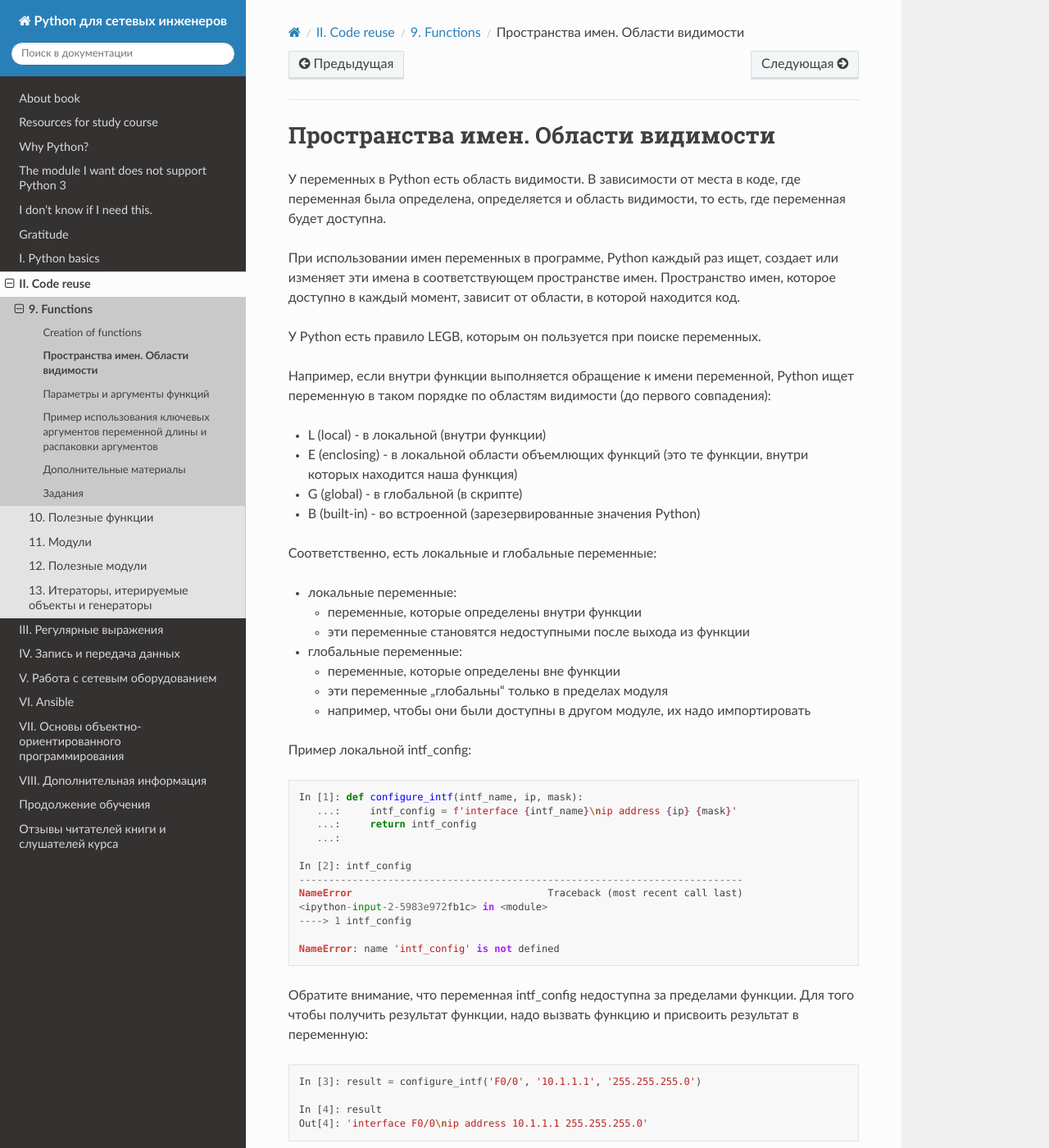
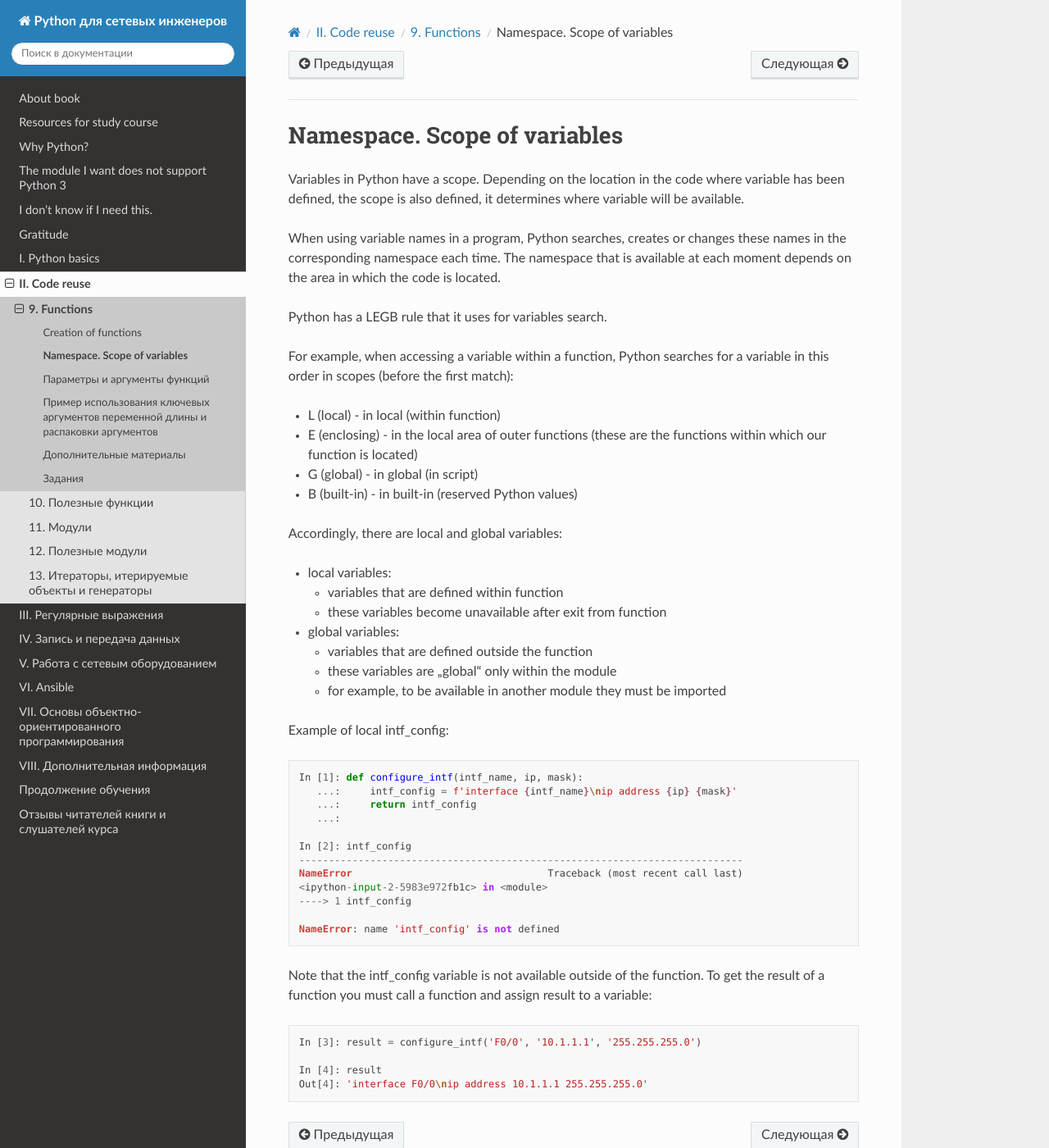
Before and after one commit to Aidar5/nattoeng, a Sphinx documentation site: the page built from docs/source/book/09_functions/2_namespace.rst, in a window 1280 px wide and 1400 px high. Shown: the whole window at 82% size. Built offline with Sphinx 7.4.7 and the Read the Docs theme 2.0.0, drawn with Linux system fonts in a browser that asks for light colours; pages that are not in the unit, such as notebooks, are missing from menus.

Commit message:
Update 2_namespace.rst

```diff
--- a/docs/source/book/09_functions/2_namespace.rst
+++ b/docs/source/book/09_functions/2_namespace.rst
@@ -1,41 +1,33 @@
-Пространства имен. Области видимости
+Namespace. Scope of variables
 ------------------------------------
 
-У переменных в Python есть область видимости. В зависимости от места в
-коде, где переменная была определена, определяется и область видимости,
-то есть, где переменная будет доступна.
+Variables in Python have a scope. Depending on the location in the code where variable has been defined, the scope is also defined, it determines where variable will be available.
 
-При использовании имен переменных в программе, Python каждый раз ищет,
-создает или изменяет эти имена в соответствующем пространстве имен.
-Пространство имен, которое доступно в каждый момент, зависит от области,
-в которой находится код.
+When using variable names in a program, Python searches, creates or changes these names in the corresponding namespace each time. The namespace that is available at each moment depends on the area in which the code is located.
 
-У Python есть правило LEGB, которым он пользуется при поиске переменных.
+Python has a LEGB rule that it uses for variables search.
 
-Например, если внутри функции выполняется обращение к имени переменной,
-Python ищет переменную в таком порядке по областям видимости (до первого
-совпадения):
+For example, when accessing a variable within a function, Python searches for a variable in this order in scopes (before the first match):
 
-* L (local) - в локальной (внутри функции)
-* E (enclosing) - в локальной области объемлющих функций (это те функции,
-  внутри которых находится наша функция)
-* G (global) - в глобальной (в скрипте)
-* B (built-in) - во встроенной (зарезервированные значения Python)
+* L (local) - in local (within function)
+* E (enclosing) - in the local area of outer functions (these are the functions within which our function is located)
+* G (global) - in global (in script)
+* B (built-in) - in built-in (reserved Python values)
 
-Соответственно, есть локальные и глобальные переменные:
+Accordingly, there are local and global variables:
 
-* локальные переменные:
+* local variables:
 
-  * переменные, которые определены внутри функции
-  * эти переменные становятся недоступными после выхода из функции
+  * variables that are defined within function
+  * these variables become unavailable after exit from function
 
-* глобальные переменные:
+* global variables:
 
-  * переменные, которые определены вне функции
-  * эти переменные 'глобальны' только в пределах модуля
-  * например, чтобы они были доступны в другом модуле, их надо импортировать
+  * variables that are defined outside the function
+  * these variables are 'global' only within the module
+  * for example, to be available in another module they must be imported
 
-Пример локальной intf_config:
+Example of local intf_config:
 
 .. code:: python
 
@@ -53,8 +45,7 @@ Python ищет переменную в таком порядке по обла
     NameError: name 'intf_config' is not defined
 
 
-Обратите внимание, что переменная intf_config недоступна за пределами функции.
-Для того чтобы получить результат функции, надо вызвать функцию и присвоить результат в переменную:
+Note that the intf_config variable is not available outside of the function. To get the result of a function you must call a function and assign result to a variable:
 
 .. code:: python
 
```
